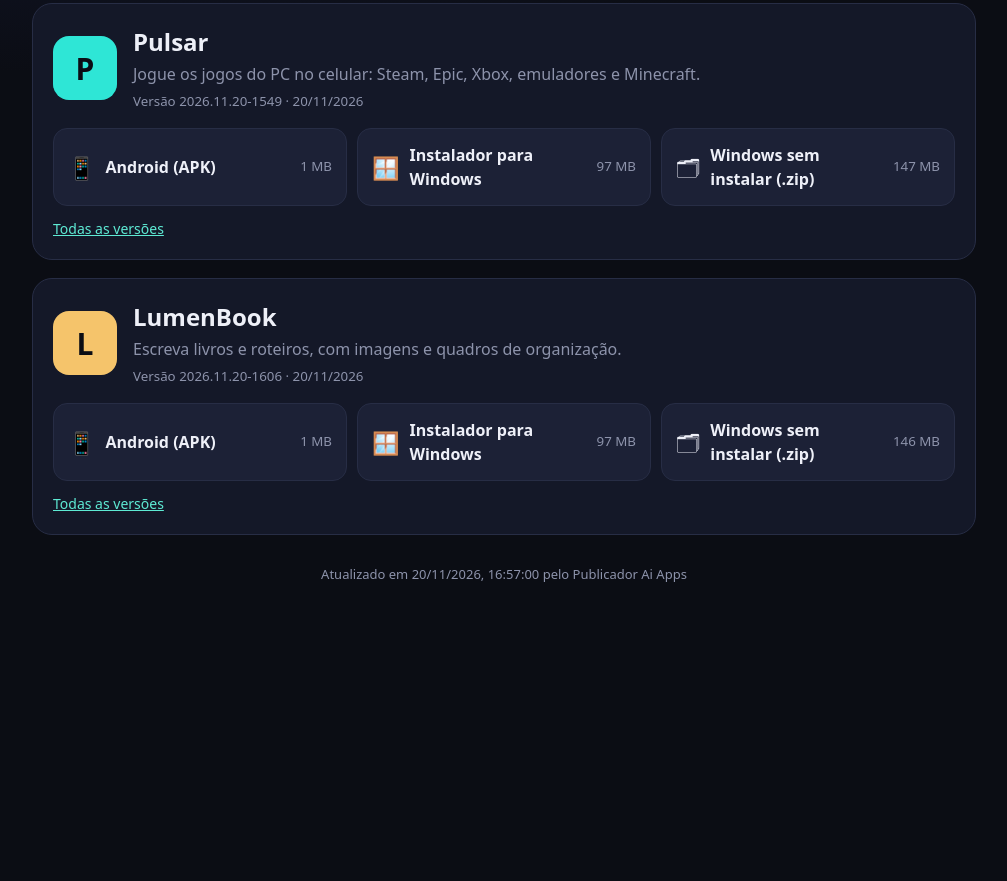
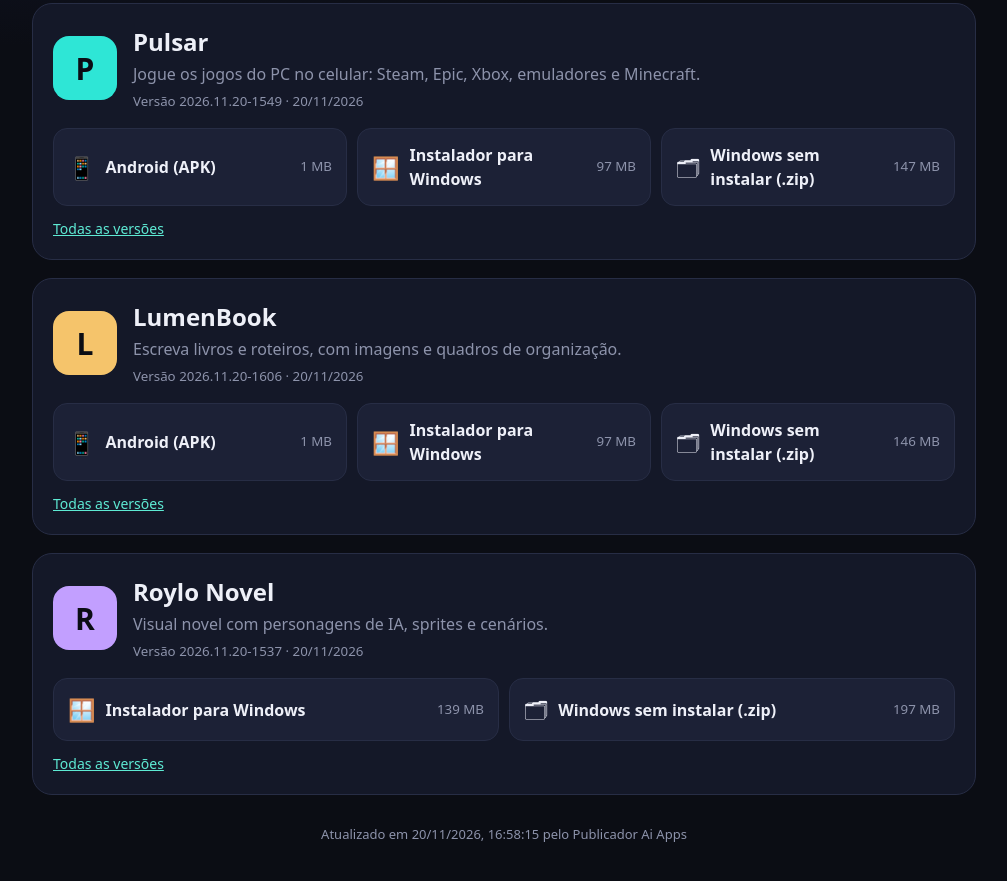
Before and after one commit to samuelandia200911-design/meus-apps, a plain HTML site: page index.html in a window 1280 px wide. Shown: the part 421-1302 px from the top of the page, without its empty margins (136-1143 px from the left). Before the commit the page ends 1046 px from the top, so only its background shows below. Drawn offline with Linux system fonts and the light colour scheme.

Commit message:
Atualiza a página de download

```diff
--- a/index.html
+++ b/index.html
@@ -14,4 +14,7 @@ main{max-width:980px;margin:0 auto;padding:40px 18px}h1{font-size:34px;margin:0
 <section class="app"><div class="hd"><div class="ic" style="background:#f5c46b">L</div><div><h2>LumenBook</h2><p>Escreva livros e roteiros, com imagens e quadros de organização.</p><small>Versão 2026.11.20-1606 · 20/11/2026</small></div></div>
   <div class="dl"><a href="https://github.com/samuelandia200911-design/lumenbook/releases/latest/download/LumenBook.apk"><span>📱</span><b>Android (APK)</b><small>1 MB</small></a><a href="https://github.com/samuelandia200911-design/lumenbook/releases/latest/download/LumenBook-Setup.exe"><span>🪟</span><b>Instalador para Windows</b><small>97 MB</small></a><a href="https://github.com/samuelandia200911-design/lumenbook/releases/latest/download/LumenBook-PC.zip"><span>🗂</span><b>Windows sem instalar (.zip)</b><small>146 MB</small></a></div>
   <div class="more"><a href="https://github.com/samuelandia200911-design/lumenbook/releases">Todas as versões</a></div></section>
-<footer>Atualizado em 20/11/2026, 16:57:00 pelo Publicador Ai Apps</footer></main></body></html>
+<section class="app"><div class="hd"><div class="ic" style="background:#c29fff">R</div><div><h2>Roylo Novel</h2><p>Visual novel com personagens de IA, sprites e cenários.</p><small>Versão 2026.11.20-1537 · 20/11/2026</small></div></div>
+  <div class="dl"><a href="https://github.com/samuelandia200911-design/roylo-novel/releases/latest/download/RoyloNovel-Setup.exe"><span>🪟</span><b>Instalador para Windows</b><small>139 MB</small></a><a href="https://github.com/samuelandia200911-design/roylo-novel/releases/latest/download/RoyloNovel-PC.zip"><span>🗂</span><b>Windows sem instalar (.zip)</b><small>197 MB</small></a></div>
+  <div class="more"><a href="https://github.com/samuelandia200911-design/roylo-novel/releases">Todas as versões</a></div></section>
+<footer>Atualizado em 20/11/2026, 16:58:15 pelo Publicador Ai Apps</footer></main></body></html>
```
